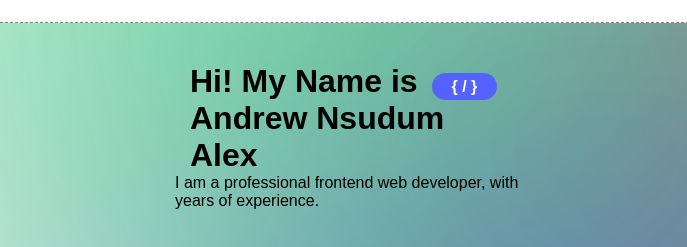
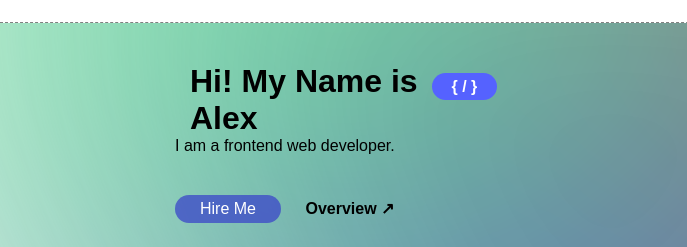
Before and after one commit to codewithalexsz/porfolio, a website: page index.html in a window 1280 px wide. Shown: the part 68-315 px from the top of the page, 0-687 px from the left. Drawn offline with Linux system fonts and the light colour scheme; grey boxes are pictures that could not be loaded.

Commit message:
fixed title

```diff
--- a/index.html
+++ b/index.html
@@ -5,7 +5,7 @@
     <meta http-equiv="X-UA-Compatible" content="IE=edge">
     <meta name="viewport" content="width=device-width, initial-scale=1.0">
     <link rel="stylesheet" href="dist/style.css">
-    <title>Portfolio By Alex</title>
+    <title>ALEX.DEV</title>
     <link rel="stylesheet" href="//maxcdn.bootstrapcdn.com/font-awesome/4.3.0/css/font-awesome.min.css">
 
 </head>
@@ -21,8 +21,8 @@
     </div>
     <main class="main-index">
         <div class="leftsegment">
-            <h1>Hi! My Name is <span>&#123; &#47; &#125;</span> Andrew Nsudum Alex</h1>
-            <p>I am a professional frontend web developer, with years of experience.</p>
+            <h1>Hi! My Name is <span>&#123; &#47; &#125;</span> Alex</h1>
+            <p>I am a frontend web developer.</p>
             <div class="landingbuttons">
                 <button class="hireme">Hire Me</button>
                 <a class="overview" target="_blank" href="overview.html"> Overview &#8599; </a>
```
